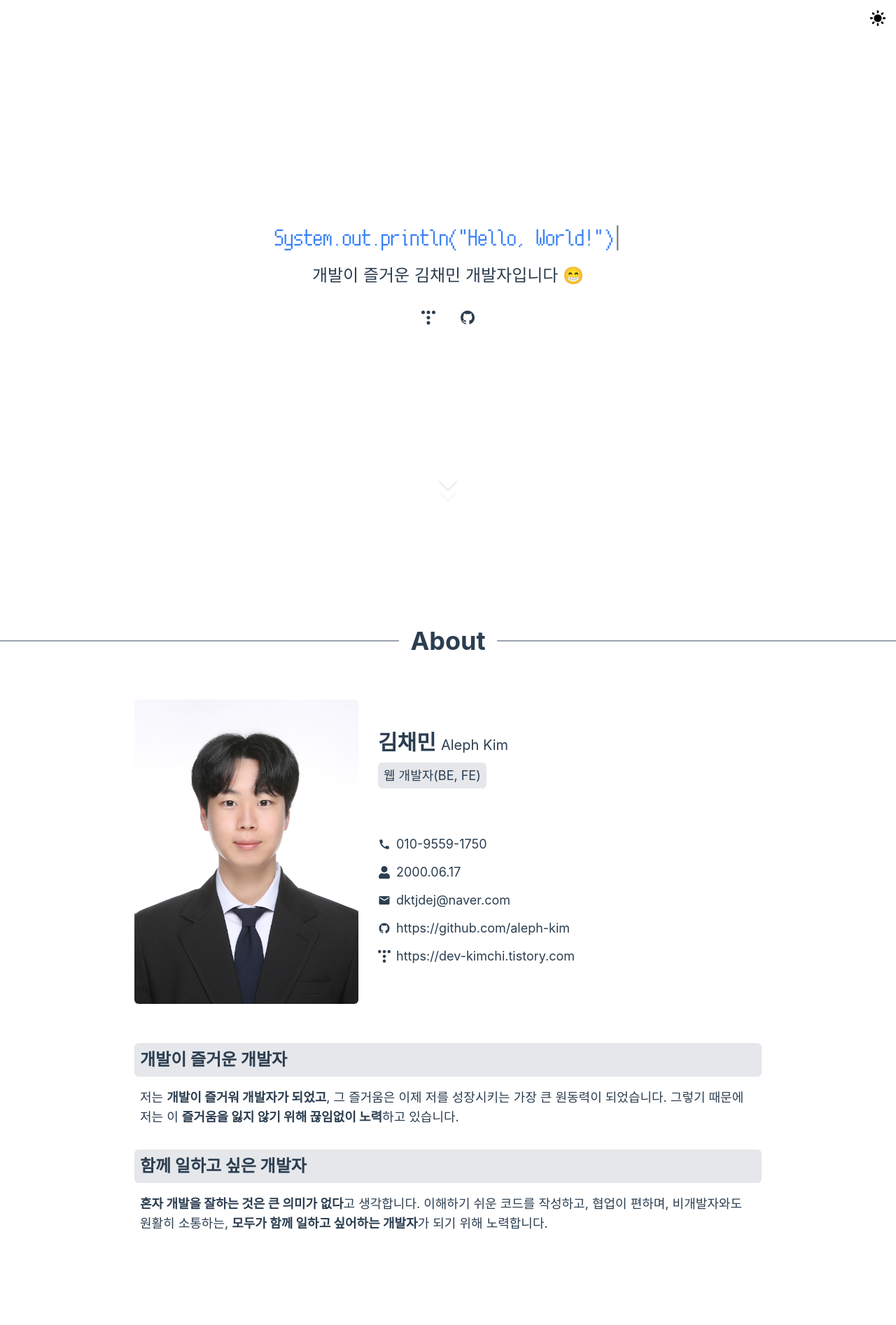
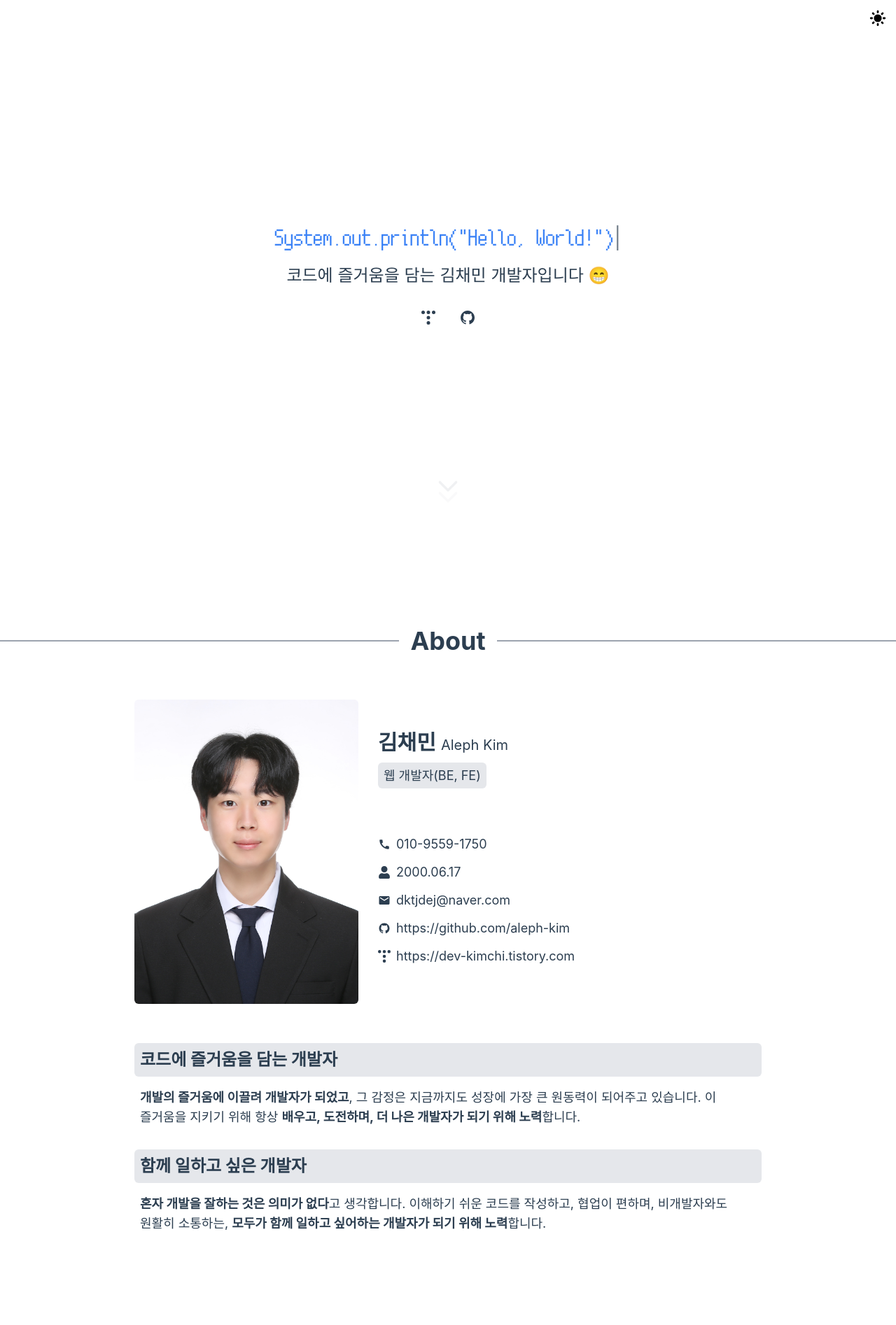
Before and after one commit to Aleph-Kim/portfolio, a Vue app: page / in a window 1280 px wide. Shown: the top 1894 px of the page at 70% size. Built offline with nearby package versions, Linux system fonts and the light colour scheme.

Commit message:
수정 - 포트폴리오 타이틀 문구, 소개 문구 변경

```diff
--- a/index.html
+++ b/index.html
@@ -6,7 +6,7 @@
   <link rel="icon" href="/favicon.ico">
   <title>김채민 개발자 포트폴리오</title>
   <meta property="og:image" content="https://aleph-kim.netlify.app/image/meta-preview.png">
-  <meta property="og:description" content="Hello World! 개발이 즐거운 김채민 개발자의 포트폴리오입니다.">
+  <meta property="og:description" content="Hello World! 코드에 즐거움을 담는 김채민 개발자의 포트폴리오입니다.">
   <meta name="viewport" content="width=device-width, initial-scale=1.0">
 </head>
 
--- a/public/data/about.js
+++ b/public/data/about.js
@@ -10,12 +10,12 @@ export const aboutData = {
     "image": "/image/id-picture.jpg",
     "pursue": [
         {
-            "title": "개발이 즐거운 개발자",
-            "description": "저는 <span class='font-bold'>개발이 즐거워 개발자가 되었고</span>, 그 즐거움은 이제 저를 성장시키는 가장 큰 원동력이 되었습니다. 그렇기 때문에 저는 이 <span class='font-bold'>즐거움을 잃지 않기 위해 끊임없이 노력</span>하고 있습니다."
+            "title": "코드에 즐거움을 담는 개발자",
+            "description": "<span class='font-bold'>개발의 즐거움에 이끌려 개발자가 되었고</span>, 그 감정은 지금까지도 성장에 가장 큰 원동력이 되어주고 있습니다. 이 즐거움을 지키기 위해 항상 <span class='font-bold'>배우고, 도전하며, 더 나은 개발자가 되기 위해 노력</span>합니다."
         },
         {
             "title": "함께 일하고 싶은 개발자",
-            "description": "<span class='font-bold'>혼자 개발을 잘하는 것은 큰 의미가 없다</span>고 생각합니다. 이해하기 쉬운 코드를 작성하고, 협업이 편하며, 비개발자와도 원활히 소통하는, <span class='font-bold'>모두가 함께 일하고 싶어하는 개발자</span>가 되기 위해 노력합니다."
+            "description": "<span class='font-bold'>혼자 개발을 잘하는 것은 의미가 없다</span>고 생각합니다. 이해하기 쉬운 코드를 작성하고, 협업이 편하며, 비개발자와도 원활히 소통하는, <span class='font-bold'>모두가 함께 일하고 싶어하는 개발자가 되기 위해 노력</span>합니다."
         },
     ]
 }
--- a/public/data/home.js
+++ b/public/data/home.js
@@ -1,5 +1,5 @@
 export const homeData = {
-    title: "개발이 즐거운 김채민 개발자입니다 😁",
+    title: "코드에 즐거움을 담는 김채민 개발자입니다 😁",
     github: "https://github.com/aleph-kim",
     blog: "https://dev-kimchi.tistory.com",
 };
```
